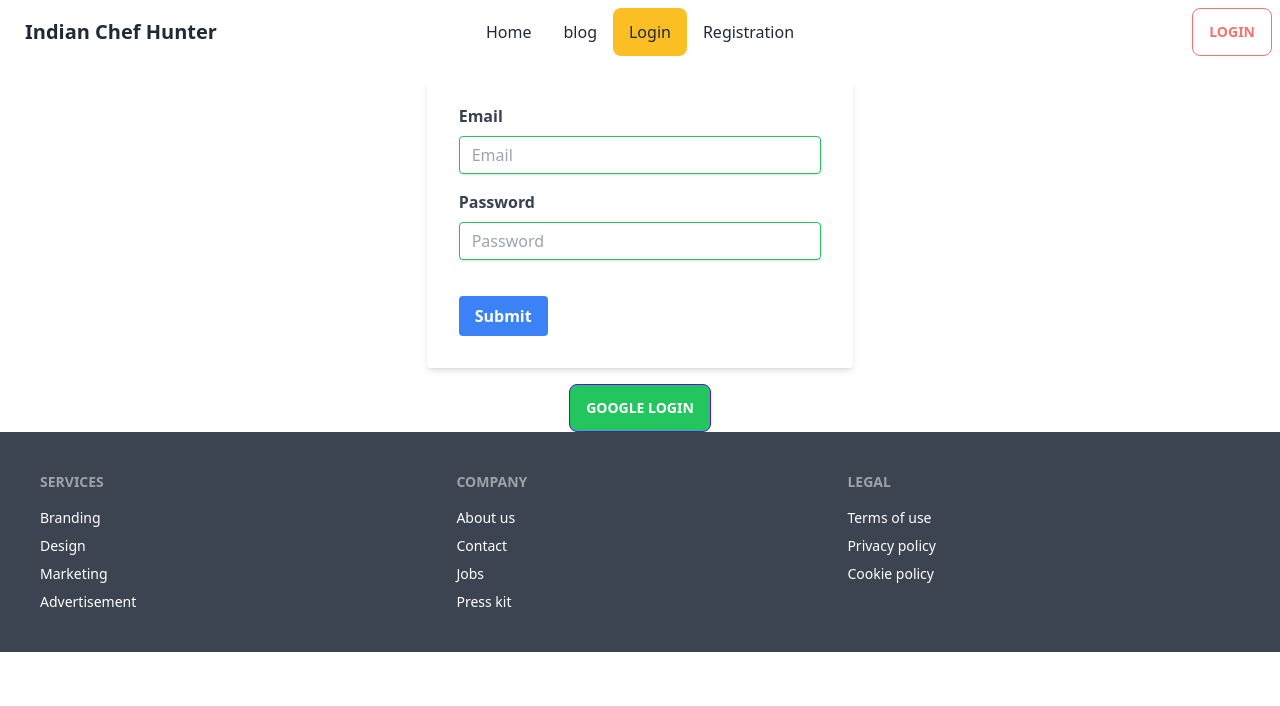
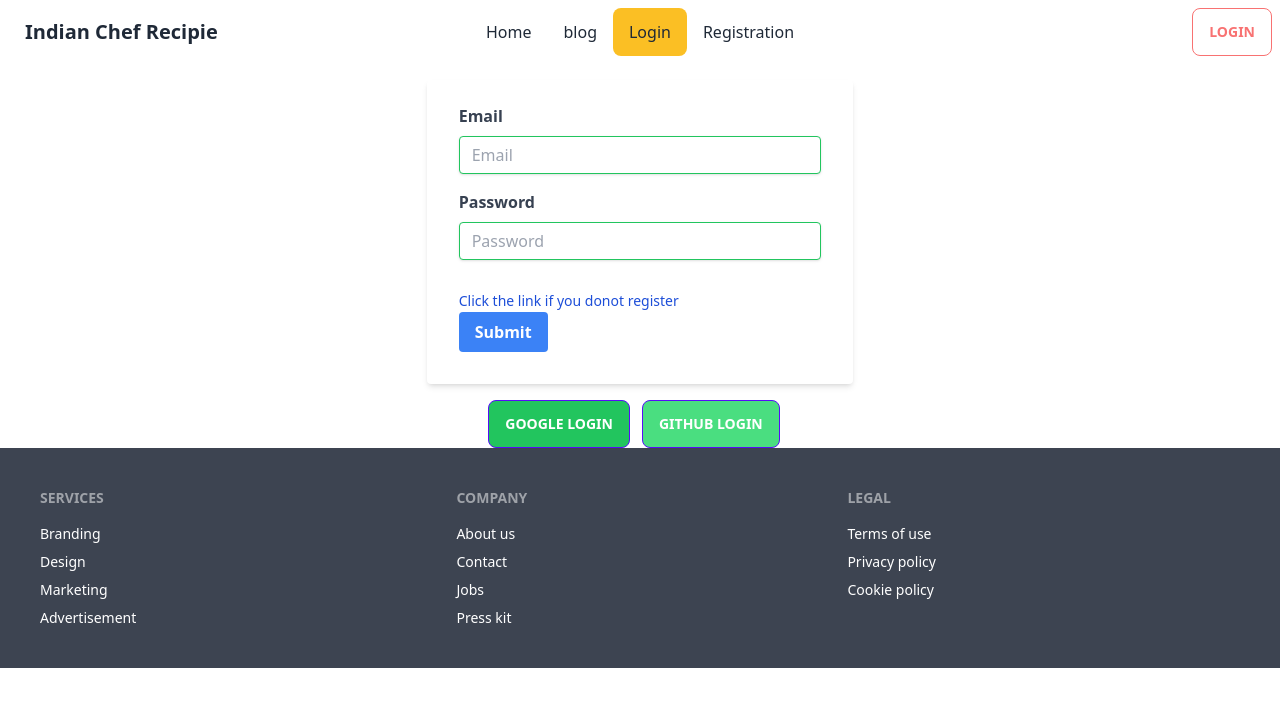
Before and after one commit to IbrahimDev007/Indian-chef-recipe, a React (Vite) app: page /login in a window 1280 px wide. Shown: the top 706 px of the page. Built offline with nearby package versions, Linux system fonts and the light colour scheme; no server answers.

Commit message:
hide firebase config

```diff
--- a/index.html
+++ b/index.html
@@ -8,7 +8,7 @@
 			href="https://cdn-icons-png.flaticon.com/512/1983/1983171.png"
 		/>
 		<meta name="viewport" content="width=device-width, initial-scale=1.0" />
-		<title>Indian Chef Hunter</title>
+		<title>Indian Chef Recipie</title>
 	</head>
 	<body>
 		<div id="root"></div>
--- a/src/Component/ChiefPage.jsx
+++ b/src/Component/ChiefPage.jsx
@@ -9,7 +9,7 @@ import Footer from "./Footer";
 const ChiefPage = () => {
 	const chiefdetails = useLoaderData();
 	// const Recipies = chiefdetails.recipes;
-	const [disable, setDisable] = useState(false);
+
 	const [Recipies, setRecipies] = useState(chiefdetails.recipes);
 
 	const handleDisable = (id, name) => {
@@ -58,13 +58,13 @@ const ChiefPage = () => {
 						</div>
 					}
 				</div>
-				<div className="grid gap-2  grid-cols-3">
+				<div className="grid gap-2  grid-cols-1">
 					{Recipies.map((recipie) => (
 						<div
 							className="card card-side bg-base-100 shadow-xl"
 							key={recipie.id}
 						>
-							<figure>
+							<figure className="">
 								<img src={recipie.image} alt={Recipies.name} />
 							</figure>
 							<div className="card-body">
--- a/src/Component/Hader.jsx
+++ b/src/Component/Hader.jsx
@@ -48,7 +48,7 @@ const Hader = () => {
 					</ul>
 				</div>
 				<NavLink to="/" className="btn btn-ghost normal-case text-xl">
-					Indian Chef Hunter
+					Indian Chef Recipie
 				</NavLink>
 			</div>
 			<div className="navbar-center hidden lg:flex">
--- a/src/Component/Login.jsx
+++ b/src/Component/Login.jsx
@@ -1,12 +1,13 @@
 import React, { useContext, useState } from "react";
-import { Navigate, useNavigate } from "react-router-dom";
+import { Link, Navigate, useNavigate } from "react-router-dom";
 import { AuthContext } from "../Provider/AuthProvider";
 
 const Login = () => {
 	const [email, setEmail] = useState("");
 	const [password, setPassword] = useState("");
 	const navigate = useNavigate();
-	const { googleLogin, setUser, login } = useContext(AuthContext);
+	const { googleLogin, setUser, login, SignInWithGithub } =
+		useContext(AuthContext);
 
 	const handleSubmit = (event) => {
 		event.preventDefault();
@@ -23,7 +24,17 @@ const Login = () => {
 	const handleGoogleLogin = () => {
 		googleLogin()
 			.then((result) => {
-				setUser(result.user.displayName);
+				setUser(result.user);
+				navigate("/");
+			})
+			.catch((err) => {
+				console.log(err);
+			});
+	};
+	const handleGithubLogin = () => {
+		SignInWithGithub()
+			.then((result) => {
+				setUser(result.user);
 				navigate("/");
 			})
 			.catch((err) => {
@@ -58,13 +69,18 @@ const Login = () => {
 						Password
 					</label>
 					<input
-						className="shadow appearance-none border border-green-500 rounded w-full py-2 px-3 text-gray-700 mb-3 leading-tight focus:outline-none focus:shadow-outline  "
+						className="shadow appearance-none border border-green-500 rounded w-full py-2 px-3 text-gray-700 mb-1 leading-tight focus:outline-none focus:shadow-outline  "
 						id="password"
 						type="password"
 						placeholder="Password"
 						value={password}
 						onChange={(event) => setPassword(event.target.value)}
 					/>
+				</div>
+				<div>
+					<Link to="/signup" className="text-sm text-blue-700">
+						Click the link if you donot register
+					</Link>
 				</div>
 				<div className="flex items-center justify-between">
 					<button
@@ -76,12 +92,20 @@ const Login = () => {
 					</button>
 				</div>
 			</form>
+			<div className="flex">
 				<button
 					className="btn btn-primary bg-green-500"
 					onClick={handleGoogleLogin}
 				>
 					Google Login
 				</button>
+				<button
+					className="btn btn-primary mx-3 bg-green-400"
+					onClick={handleGithubLogin}
+				>
+					Github Login
+				</button>
+			</div>
 		</div>
 	);
 };
--- a/src/Component/Registration.jsx
+++ b/src/Component/Registration.jsx
@@ -1,4 +1,5 @@
 import React, { useContext, useState } from "react";
+import { Link } from "react-router-dom";
 import { AuthContext } from "../Provider/AuthProvider";
 // import { Input, Button, Card, Form, Alert } from "daisyui";
 
@@ -15,7 +16,10 @@ const Registration = () => {
 
 		setError("");
 		// perform form validation and submission
-
+		if (password.length < 6) {
+			setError("Passwords less then 6 character");
+			return;
+		}
 		if (password !== confirmPassword) {
 			setError("Passwords do not match");
 			return;
@@ -124,6 +128,11 @@ const Registration = () => {
 							onChange={(e) => setConfirmPassword(e.target.value)}
 							required
 						/>
+						<div>
+							<Link to="/login" className="text-sm text-blue-700">
+								Click If You Have Already Account
+							</Link>
+						</div>
 					</div>
 					<div className="flex justify-center">
 						<button
--- a/src/Provider/AuthProvider.jsx
+++ b/src/Provider/AuthProvider.jsx
@@ -9,13 +9,15 @@ import {
 	GoogleAuthProvider,
 	signInWithPopup,
 	updateProfile,
+	GithubAuthProvider,
 } from "firebase/auth";
 export const AuthContext = createContext(null);
 const auth = getAuth(app);
 const provider = new GoogleAuthProvider();
+const GitProvider = new GithubAuthProvider();
 const AuthProvider = ({ children }) => {
 	const [user, setUser] = useState("");
-	const [loading, setLoading] = useState(true);
+	const [loading, setLoading] = useState(false);
 
 	useEffect(() => {
 		const unsubscribe = () => {
@@ -38,6 +40,12 @@ const AuthProvider = ({ children }) => {
 		setLoading(true);
 		return signInWithPopup(auth, provider);
 	};
+
+	const SignInWithGithub = () => {
+		setLoading(true);
+		return signInWithPopup(auth, GitProvider);
+	};
+
 	const createUser = (email, password) => {
 		setLoading(true);
 		return createUserWithEmailAndPassword(auth, email, password);
@@ -67,6 +75,7 @@ const AuthProvider = ({ children }) => {
 		googleLogin,
 		updateUserData,
 		loading,
+		SignInWithGithub,
 	};
 
 	return (
--- a/src/Utilities/firebase.config.js
+++ b/src/Utilities/firebase.config.js
@@ -4,13 +4,14 @@ import { initializeApp } from "firebase/app";
 // https://firebase.google.com/docs/web/setup#available-libraries
 
 // Your web app's Firebase configuration
+
 const firebaseConfig = {
-    apiKey: "AIzaSyBQ-VWKLVfb8blh5yztVLDtLdRS6XPVBzY",
-    authDomain: "indian-chefs-hunter.firebaseapp.com",
-    projectId: "indian-chefs-hunter",
-    storageBucket: "indian-chefs-hunter.appspot.com",
-    messagingSenderId: "710513061943",
-    appId: "1:710513061943:web:04370e8a63227cd4548fb2"
+    apiKey: import.meta.env.VITE_APIKEY,
+    authDomain: import.meta.env.VITE_AUTHDOMAIN,
+    projectId: import.meta.env.VITE_PROJECTID,
+    storageBucket: import.meta.env.VITE_STORAGEBUCKET,
+    messagingSenderId: import.meta.env.VITE_MESSAGINGSENDERID,
+    appId: import.meta.env.VITE_APPID,
 };
 
 // Initialize Firebase
```
Lines whose indentation alone changed are shown as unchanged.
